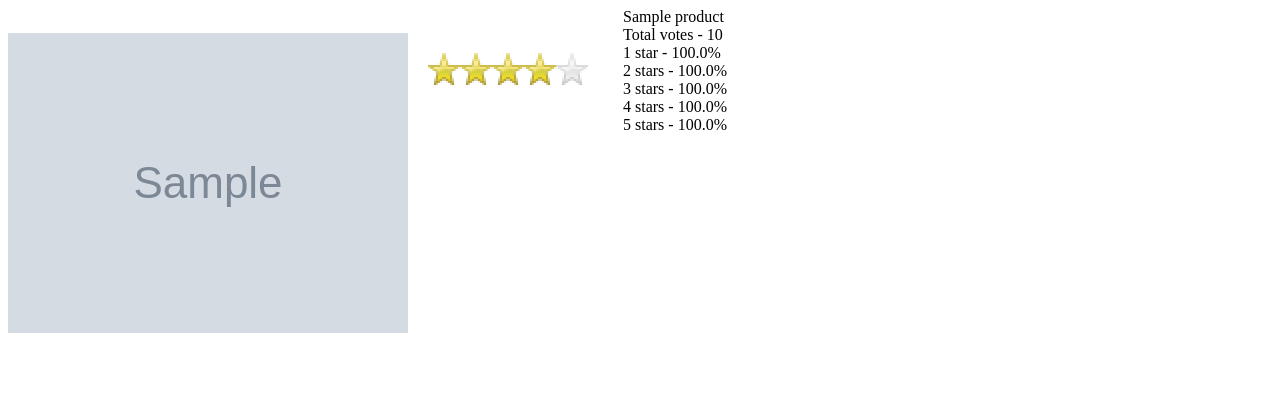
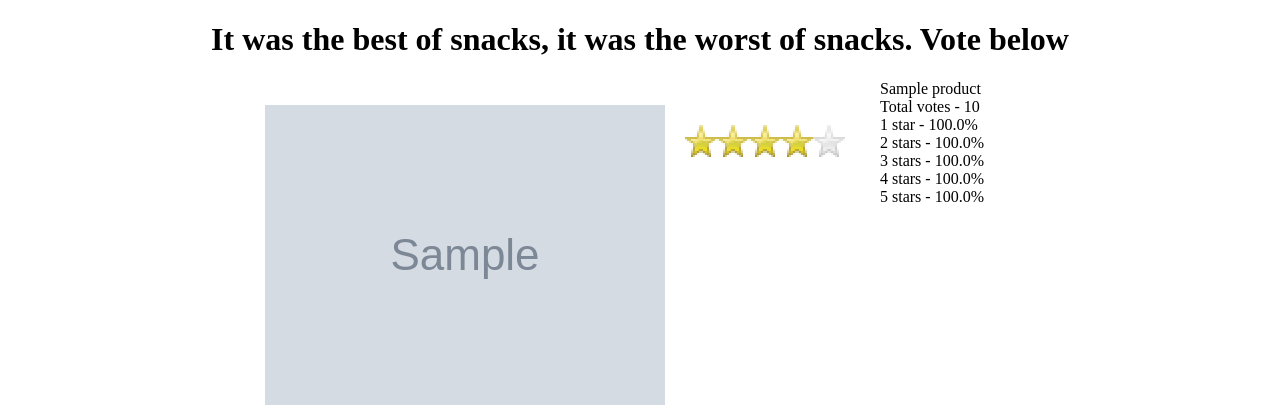
Before and after one commit to jeffbean/sizeupsnacks, a Flask app: template templates/snacks.html in a window 1280 px wide. Shown: the top 420 px of the page. Run offline with Flask 2, Linux system fonts and the light colour scheme; the template is opened without the code that fills it: most values are stand-ins (such as "Sample title", 1, 10 or a date in 2020); grey boxes marked "Sample" are stand-in pictures; some libraries are stand-ins or nearby versions.

Commit message:
Center all content

```diff
--- a/templates/snacks.html
+++ b/templates/snacks.html
@@ -6,12 +6,13 @@
         <script src="/static/javascript/base.js" type="text/javascript"></script>
         <meta charset="UTF-8">
         <title>Size Up Snacks</title>
+        <h1 style="text-align: center">It was the best of snacks, it was the worst of snacks. Vote below</h1>
     </head>
     <body>
     {% if products %}
         {% for key, product in products.items() %}
-            <div class="test">
-                <img style="padding-top:25px" class="productImage" src="{{ product.image_url }}"/>
+            <div class="test" style="margin-left: auto; margin-right: auto; width: 750px">
+                <img style="padding-top:25px;" class="productImage" src="{{ product.image_url }}"/>
                 {% with url_prefix = "/api/products/" + key + "/rank/" %}
                 <div style="padding-left: 10px; padding-top:45px" class="rating" title="{{ product.rating }} stars">
                     <span title="Never buy again. My taste buds have been ruined by this monstrosity." data-posturl="{{ url_prefix }}1" style="float:left" class="star">{{ min(1, product.rating) }}</span>
```
